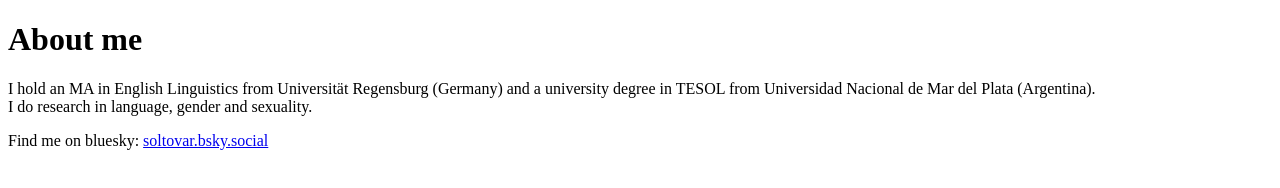
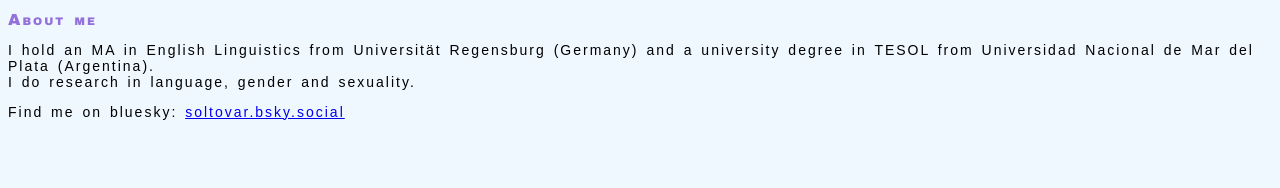
Before and after one commit to soltovar/soltovar.github.io, a plain HTML site: page index.html in a window 1280 px wide. Drawn offline with Linux system fonts and the light colour scheme.

Commit message:
Update index.html

```diff
--- a/index.html
+++ b/index.html
@@ -2,6 +2,7 @@
 <html>
 <head>
 <title>Sol Tovar</title>
+<link rel="stylesheet" href="stylesheets/mainstyle.css">
 </head>
 <body>
 <h1>About me</h1>
```
